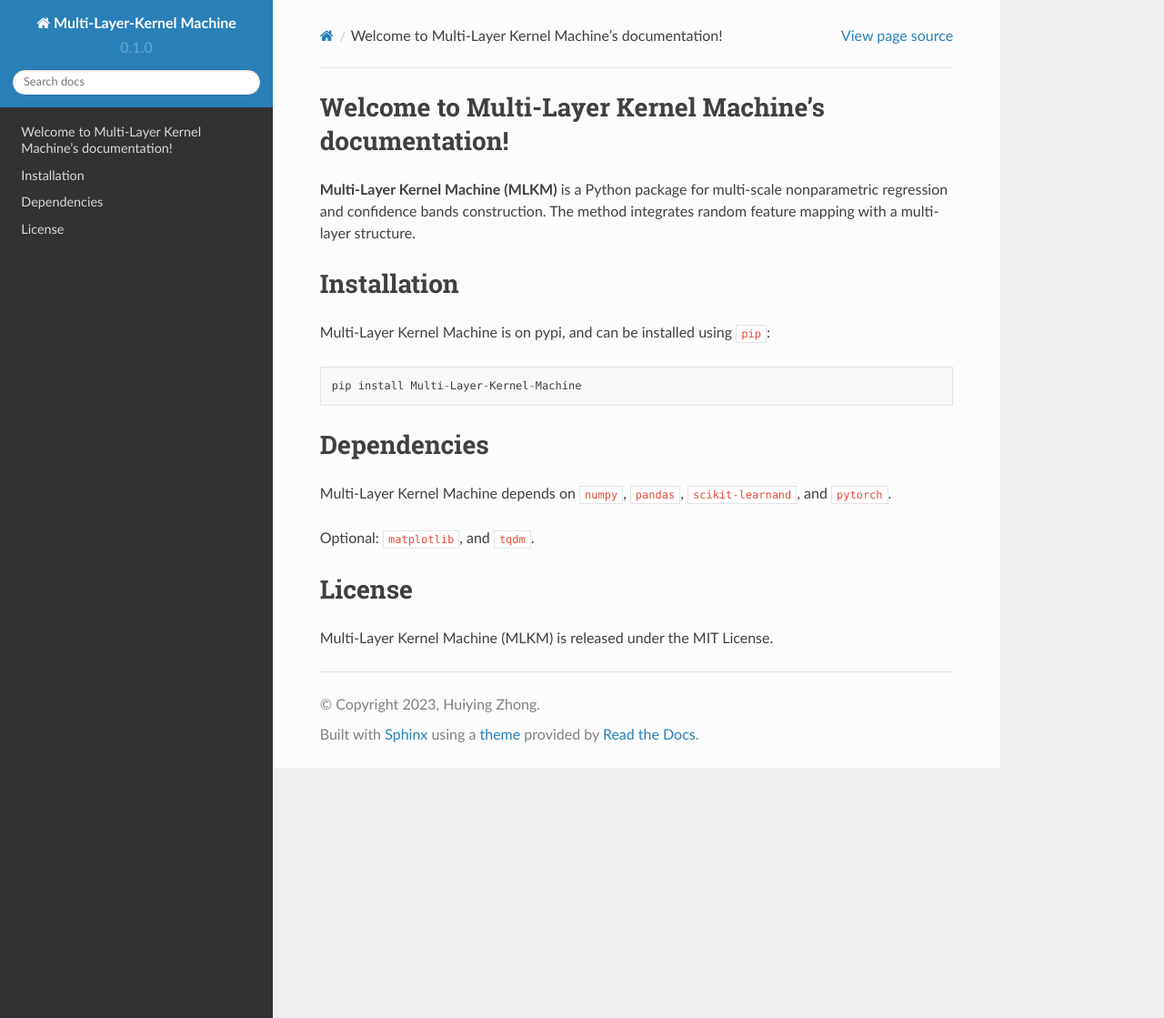
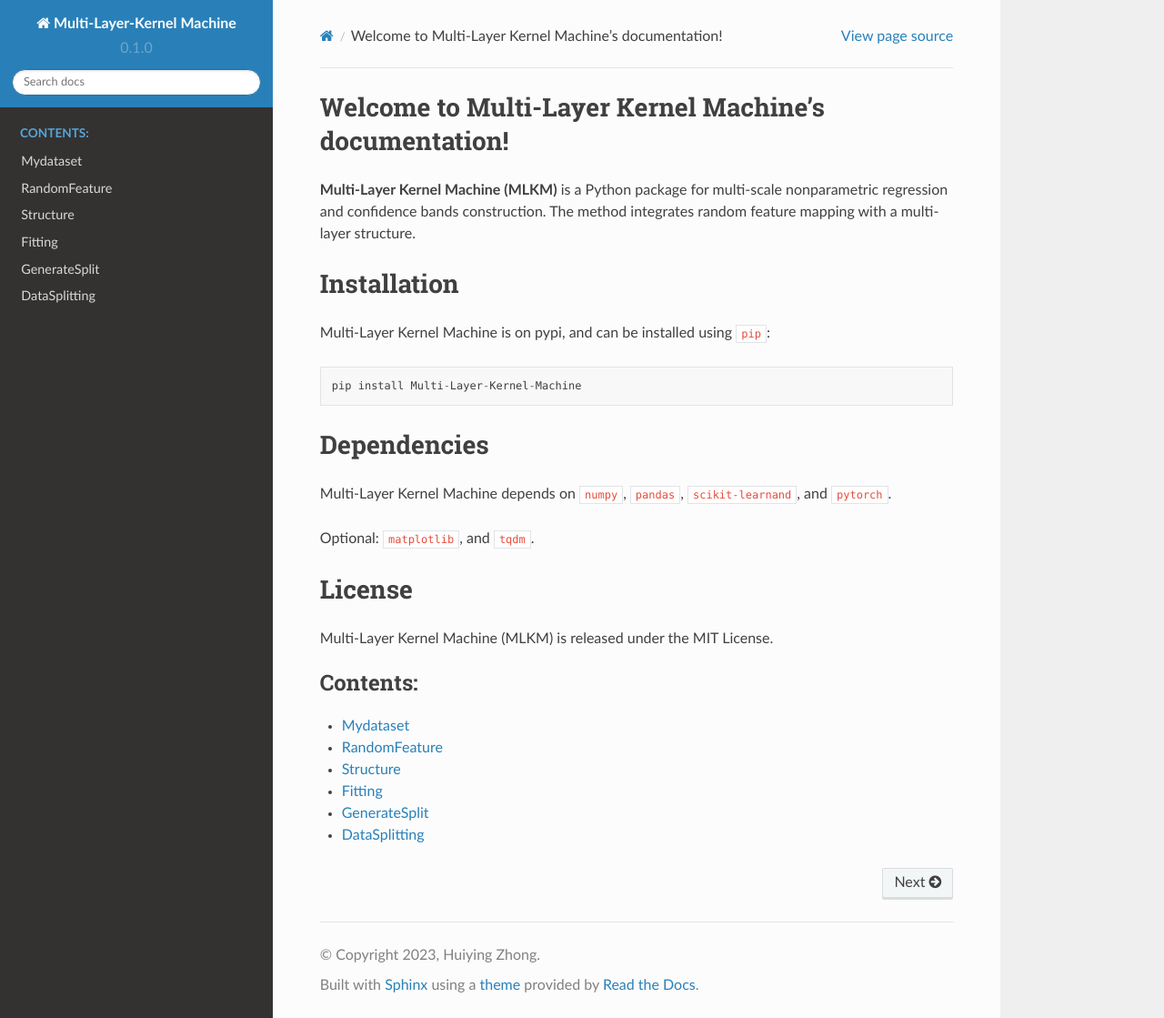
Before and after one commit to toz015/Multi-Layer-Kernel-Machine, a Sphinx documentation site: the page built from docs/source/index.rst, in a window 1280 px wide and 1119 px high. Shown: the whole window at 91% size. Built offline with Sphinx 7.4.7 and the Read the Docs theme 2.0.0, drawn with Linux system fonts in a browser that asks for light colours.

Commit message:
Add files via upload

```diff
--- a/docs/source/index.rst
+++ b/docs/source/index.rst
@@ -25,16 +25,13 @@ License
 
 Multi-Layer Kernel Machine (MLKM) is released under the MIT License.
 
+.. toctree::
+    :maxdepth: 2
+    :caption: Contents:
 
-
-
-.. toctree::
-  :maxdepth: 2
-  :captions: Usages:
-
-  Mydataset.md
-  RandomFeature.md
-  Structure.md
-  Fitting.md
-  GenerateSplit.md
-  DataSplitting.md
+    Mydataset.md
+    RandomFeature.md
+    Structure.md
+    Fitting.md
+    GenerateSplit.md
+    DataSplitting.md
```
